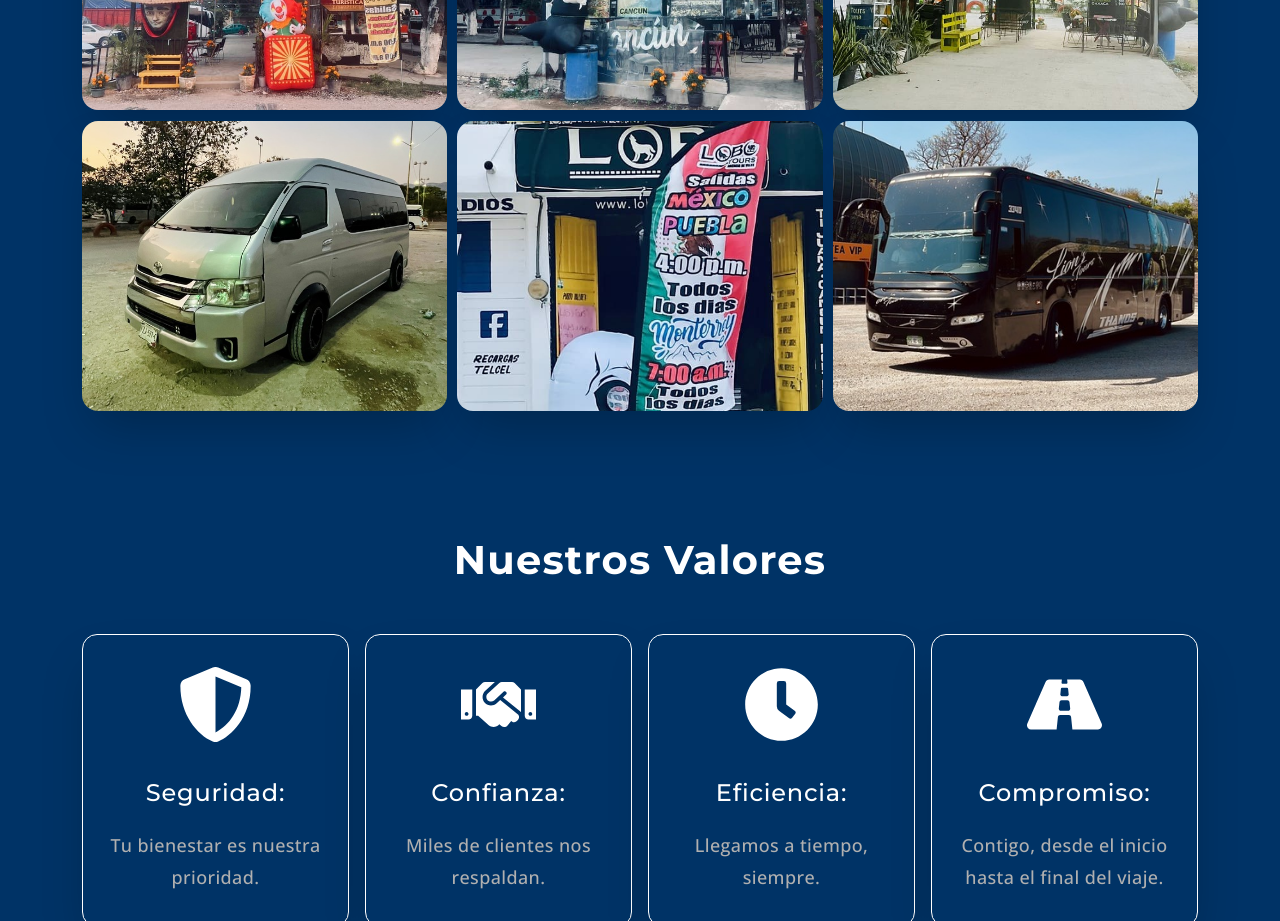
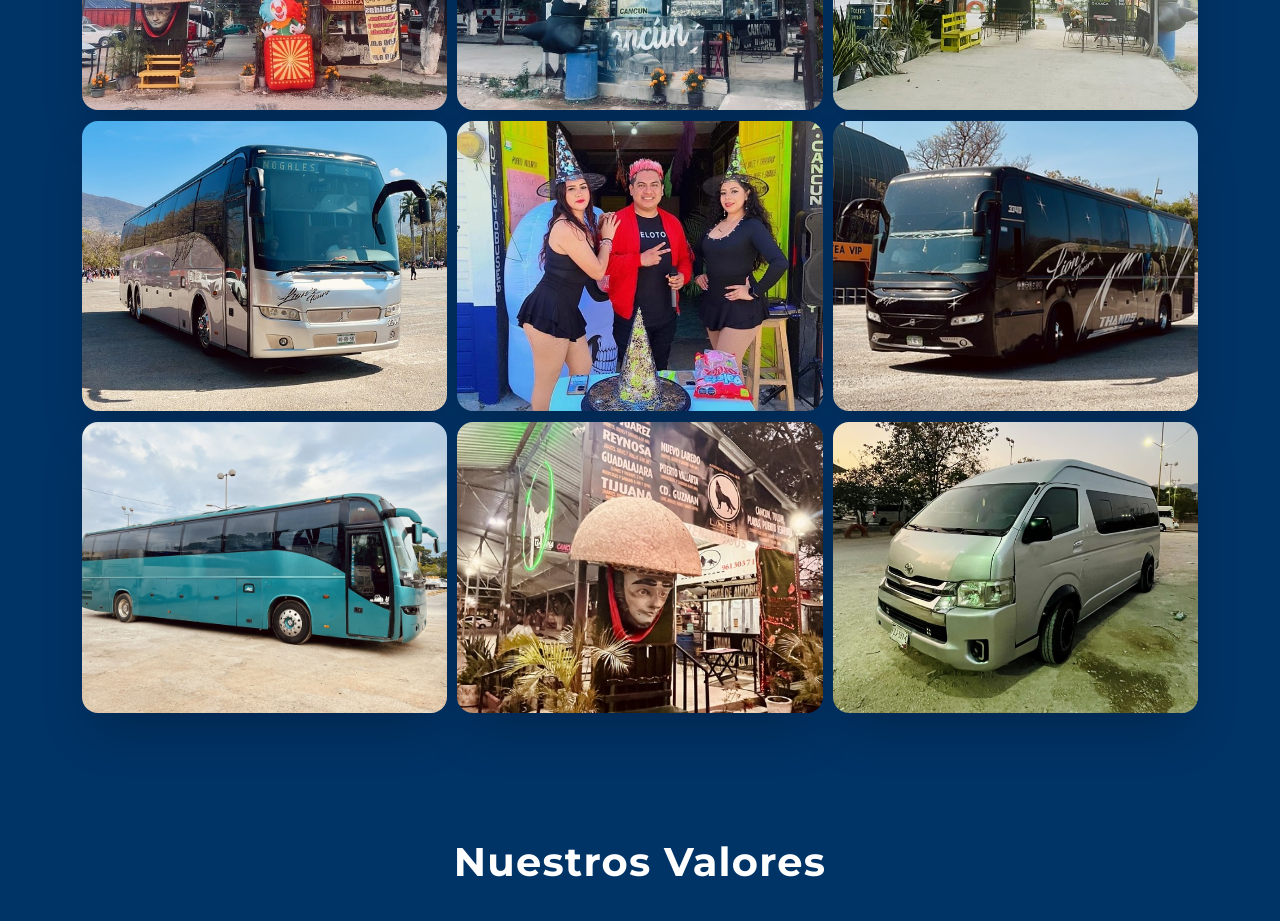
Before and after one commit to 4me7h/cl-lobotours, a React (Create React App) app: page / in a window 1280 px wide. Shown: the part 1420-2341 px from the top of the page. Built offline with nearby package versions, Linux system fonts and the light colour scheme.

Commit message:
content: pics

```diff
--- a/src/components/About.js
+++ b/src/components/About.js
@@ -14,9 +14,12 @@ const imagePaths = [
   require('../images/img-16.jpg'),
   require('../images/img-18.jpg'),
   require('../images/img-20.jpg'),
+  require('../images/img-12.jpg'),
+  require('../images/img-22.jpg'),
+  require('../images/img-13.jpg'),
+  require('../images/img-01.jpg'),
+  require('../images/img-05.jpg'),
   require('../images/img-06.jpg'),
-  require('../images/img-21.jpg'),
-  require('../images/img-13.jpg'),
 ];
 
 export default function About() {
```
Also changed, not shown: src/images/img-22.jpg (added).
